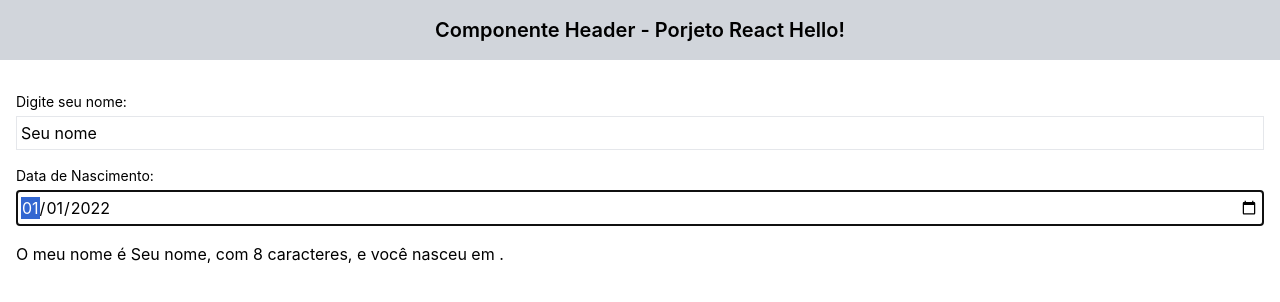
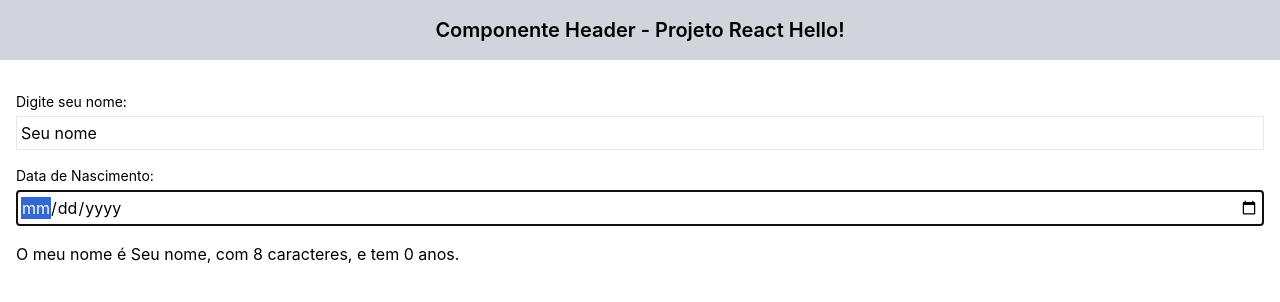
Before and after one commit to DougPeron/Aulas-React, a React (Create React App) app in the folder Aula 1/react-hello/: page / in a window 1280 px wide. Shown: the top 302 px of the page. Built offline with nearby package versions, Linux system fonts and the light colour scheme.

Commit message:
criada função calculo anos
Criada função que calcula idade a partir da data alocada no input com tratamento para fevereiro.

```diff
--- a/Aula 1/react-hello/src/App.js
+++ b/Aula 1/react-hello/src/App.js
@@ -4,6 +4,7 @@ import DateInput from "./components/DateInput";
 import Header from "./components/Heander";
 import Main from "./components/Main";
 import TextInput from "./components/TextInput";
+import { getAgeFrom } from "./helpers/dateHelper";
 
 export default function App() {
   //modo de usar useState não usual:
@@ -13,7 +14,7 @@ export default function App() {
 
   //Formato usual:
   const [name, setName] = useState("Seu nome");
-  const [date, setDate] = useState();
+  const [date, setDate] = useState(" 2022-01-01");
 
   function handleNameChange(newName) {
     setName(newName);
@@ -26,7 +27,7 @@ export default function App() {
   return (
     //Fragment <> ou <Fragment>
     <>
-      <Header>Componente Header - Porjeto React Hello!</Header>
+      <Header>Componente Header - Projeto React Hello!</Header>
 
       <Main>
         <TextInput
@@ -41,8 +42,8 @@ export default function App() {
         />
 
         <p>
-          O meu nome é {name}, com {name.length} caracteres, e você nasceu em{" "}
-          {date}.
+          O meu nome é {name}, com {name.length} caracteres, e tem{" "}
+          {getAgeFrom(date)} anos.
         </p>
       </Main>
     </>
--- /dev/null
+++ b/Aula 1/react-hello/src/helpers/dateHelper.js
@@ -0,0 +1,20 @@
+export function getAgeFrom(date) {
+  if (!date) {
+    return "?";
+  }
+  const [year, month, day] = date.split("-");
+  const today = new Date();
+  const todayYear = today.getFullYear();
+  const todayMonth = today.getMonth() + 1;
+  const todayDay = today.getDate();
+
+  let birthday = todayYear - parseInt(year, 10);
+
+  if (parseInt(month, 10) > todayMonth) {
+    return birthday - 1;
+  }
+  if (parseInt(month, 10) === todayMonth && parseInt(day, 10) > todayDay) {
+    return birthday - 1;
+  }
+  return birthday;
+}
```
